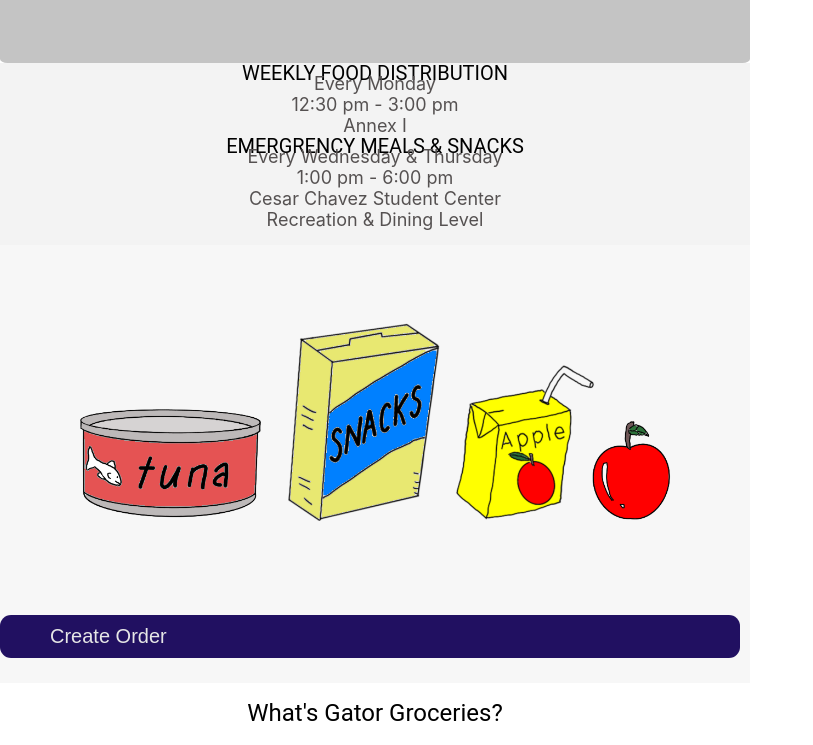
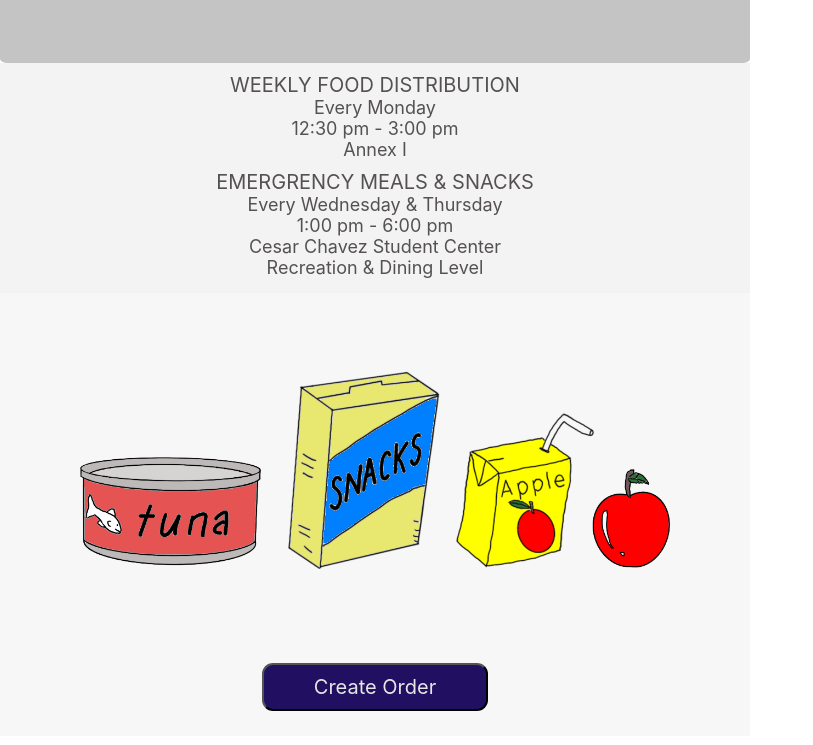
Before and after one commit to shane-au-wade/sfsu-gatorgroceries, a React (Create React App) app in the folder frontend/: page / in a window 1280 px wide. Shown: the part 340-1085 px from the top of the page, without its empty margins (0-813 px from the left). Built offline with nearby package versions, Linux system fonts and the light colour scheme.

Commit message:
trying out styled components

```diff
--- a/frontend/package.json
+++ b/frontend/package.json
@@ -10,7 +10,8 @@
     "react": "^16.12.0",
     "react-dom": "^16.12.0",
     "react-router-dom": "^5.1.2",
-    "react-scripts": "3.3.0"
+    "react-scripts": "3.3.0",
+    "styled-components": "^4.4.1"
   },
   "scripts": {
     "start": "react-scripts start",
--- a/frontend/src/components/LogoHeader.js
+++ b/frontend/src/components/LogoHeader.js
@@ -1,11 +1,22 @@
 import React from 'react'
-import Logo from '../images/logo.png'
+import logo from '../images/logo.png'
+import styled from 'styled-components'
+
+const LogoWrapper = styled.div`
+  background-color: #C4C4C4;
+  border-radius: 1%;
+`
+
+const Logo = styled.img`
+  width: 80%;
+  margin: 10% 10% 12%;
+`
 
 const LogoHeader = () => {
   return (
-    <div className='logo-wrapper'>
-      <img src={Logo} className='logo' alt='logo' />
-    </div>
+    <LogoWrapper>
+      <Logo src={logo} alt='Gator Groceries logo' />
+    </LogoWrapper>
   )
 }
 
--- a/frontend/src/components/adminHeader/adminHeader.css
+++ b/frontend/src/components/adminHeader/adminHeader.css
@@ -144,7 +144,7 @@
 }
 
 
-button {
+/*button {
     display: inline-block;
     border: none;
     width: calc(100% - 10px);
@@ -162,7 +162,7 @@ button {
     -webkit-appearance: none;
     -moz-appearance: none;
 }
-
+*/
 
 button:hover,
 button:focus {
--- a/frontend/src/components/landingPage/AboutMe.js
+++ b/frontend/src/components/landingPage/AboutMe.js
@@ -1,9 +1,21 @@
 import React from 'react'
+import styled from 'styled-components'
+
+const AboutUs = styled.div`
+  font-size: 18px;
+  padding: 30px 15px;
+`
+
+const Header = styled.h2`
+  font-size: 24px;
+  font-weight: 400;
+  margin-bottom: 10px;
+`
 
 const AboutMe = () => {
   return (
-    <div className='about-us-wrapper'>
-    <h2>What's Gator Groceries?</h2>
+    <AboutUs>
+      <Header>What's Gator Groceries?</Header>
       <br />
       Gator Groceries is a free service provided by the associated students
       in partnership with the SF/Marin Foodbank for students who are experiencing
@@ -13,7 +25,7 @@ const AboutMe = () => {
       the Cesar Chavez Student Center, these emergency food days are supplementary
       only with limited supplies. We are not open during holidays or school breaks. <br />
       <br />
-    <h2>Other Food Resources</h2>
+     <Header>Other Food Resources</Header>
      <br />
       The San Francisco Bay area has lots of amazing resources for people who are
       experiencing food insecurity. Pictured on the right is a flyer for a new pantry
@@ -22,7 +34,7 @@ const AboutMe = () => {
       This online tool has access to over 270 food pantries in the SF/Marin area. There
       are also resources on this web page to help secure other sources of food such
       as sign-up assistance for SNAP (EBT food stamps).
-  </div>
+    </AboutUs>
   )
 }
 
--- a/frontend/src/components/landingPage/CreateOrder.js
+++ b/frontend/src/components/landingPage/CreateOrder.js
@@ -1,13 +1,35 @@
 import React from 'react'
 import Food from '../../images/food.png'
 import {Link} from 'react-router-dom'
+import styled from 'styled-components'
+
+const CreateOrderWrapper = styled.div`
+  text-align: center;
+  background-color: #f7f7f7;
+  padding-bottom: 25px;
+`
+
+const FoodImage = styled.img`
+  width: 80%;
+  margin: 10% 10% 12%;
+`
+
+const Button = styled.button`
+  font-size: 20px;
+  padding: 10px 50px;
+  color: rgb(230, 230, 230);
+  background-color: #211061;
+  border-radius: 11px;
+`
 
 const CreateOrderButton = () => {
   return (
-    <div className='create-order-wrapper'>
-        <img src={Food} className='logo' alt='food' />
-        <Link to='signin'><button className='app-button'>Create Order</button></Link>
-      </div>
+    <CreateOrderWrapper>
+      <FoodImage src={Food} alt='food' />
+      <Link to='signin'>
+        <Button className='app-button'>Create Order</Button>
+      </Link>
+    </CreateOrderWrapper>
   )
 }
 
--- a/frontend/src/components/landingPage/Schedule.js
+++ b/frontend/src/components/landingPage/Schedule.js
@@ -1,18 +1,32 @@
 import React from 'react'
+import styled from 'styled-components'
+
+const SheduleWrapper = styled.div`
+  font-size: 18px;
+  background-color: #F3F3F3;
+  text-align: center;
+  padding-bottom: 15px;
+`
+
+const Header = styled.h2`
+  padding-top: 10px;
+  font-size: 20px;
+  font-weight: 400;
+`
 
 const Schedule = () => {
   return (
-    <div className='schedule-wrapper'>
-        <h2>WEEKLY FOOD DISTRIBUTION</h2>
+    <SheduleWrapper>
+        <Header>WEEKLY FOOD DISTRIBUTION</Header>
         Every Monday <br />
         12:30 pm - 3:00 pm <br />
         Annex I <br />
-        <h2>EMERGRENCY MEALS & SNACKS</h2>
+        <Header>EMERGRENCY MEALS & SNACKS</Header>
         Every Wednesday & Thursday <br />
         1:00 pm - 6:00 pm <br />
         Cesar Chavez Student Center <br />
         Recreation & Dining Level
-      </div>
+    </SheduleWrapper>
   )
 }
 
--- a/frontend/src/components/landingPage/index.js
+++ b/frontend/src/components/landingPage/index.js
@@ -1,17 +1,23 @@
 import React from 'react'
+import styled from 'styled-components'
 import LogoHeader from '../LogoHeader'
 import Schedule from './Schedule'
 import CreateOrderButton from './CreateOrder'
 import AboutMe from './AboutMe'
 
+const PageWrapper = styled.div`
+  text-align: center;
+  max-width: 750px;
+`
+
 const LandingPage = () => {
   return (
-    <div className='page-wrapper'>
+    <PageWrapper>
       <LogoHeader />
       <Schedule />
       <CreateOrderButton />
       <AboutMe />
-    </div>
+    </PageWrapper>
   )
 }
 
--- a/frontend/src/components/signIn/index.js
+++ b/frontend/src/components/signIn/index.js
@@ -1,5 +1,39 @@
 import React, {useState} from 'react'
 import LogoHeader from '../LogoHeader'
+import styled from 'styled-components'
+
+const PageWrapper = styled.div`
+  text-align: center;
+  max-width: 750px;
+`
+
+const SignInForm = styled.form`
+  padding-top: 47px;
+`
+
+const TextInput = styled.input`
+  margin-top: 22px;
+  font-size: 20px;
+  padding-left: 10px;
+  border-radius: 11px;
+  background-color: #CFC8C8;
+  color: #FFFFFF;
+  width: 70%;
+  height: 48px;
+  &::placeholder {
+    font-size: 20px;
+    color: #FFFFFF;
+  }
+`
+
+const SubmitButton = styled.input`
+  margin-top: 37px;
+  font-size: 20px;
+  padding: 10px 50px;
+  color: rgb(230, 230, 230);
+  background-color: #211061;
+  border-radius: 11px;
+`
 
 const SignIn = () => {
   const [firstName, setFirstName] = useState('')
@@ -26,15 +60,15 @@ const SignIn = () => {
   }
 
   return (
-    <div className='page-wrapper'>
+    <PageWrapper>
       <LogoHeader />
-      <form className='signin-form' onSubmit={handleSignIn}>
-        <input type='text' placeholder='First Name' value={firstName} onChange={handleFirstNameChange} required />
-        <input type='text' placeholder='Last Name' value={lastName} onChange={handleLastNameChange} required />
-        <input type='text' placeholder='Student Email' value={studentEmail} onChange={handleStudentEmailChange} required /> <br />
-        <input type='submit' value='Submit' className='app-button' />
-      </form>
-    </div>
+      <SignInForm onSubmit={handleSignIn}>
+        <TextInput type='text' placeholder='First Name' value={firstName} onChange={handleFirstNameChange} required />
+        <TextInput type='text' placeholder='Last Name' value={lastName} onChange={handleLastNameChange} required />
+        <TextInput type='text' placeholder='Student Email' value={studentEmail} onChange={handleStudentEmailChange} required /> <br />
+        <SubmitButton type='submit' value='Submit' className='app-button' />
+      </SignInForm>
+    </PageWrapper>
   )
 }
 
--- a/frontend/src/styleSheets/Admin-log-in-style.css
+++ b/frontend/src/styleSheets/Admin-log-in-style.css
@@ -1,11 +1,12 @@
-h2{
+
+/*h2{
     font-family: 'Roboto', sans-serif;
     font-style: normal;
     font-weight: normal;
     font-size: 64px;
     color: black;
     line-height: 0px;
-}
+}*/
 
 .log-in-container{
     display: flex;
--- a/frontend/src/styleSheets/App.css
+++ b/frontend/src/styleSheets/App.css
@@ -5,83 +5,6 @@
   color: #555151;
 }
 
-.page-wrapper {
-  text-align: center;
-  max-width: 750px;
-}
-
-.logo-wrapper {
-  background-color: #C4C4C4;
-  border-radius: 1%;
-}
-
-.logo {
-  width: 80%;
-  margin: 10% 10% 12%;
-}
-
-.schedule-wrapper {
-  font-size: 18px;
-  background-color: #F3F3F3;
-  text-align: center;
-  padding-bottom: 15px;
-}
-
-.schedule-wrapper h2 {
-  padding-top: 10px;
-  font-size: 20px;
-  font-weight: 400;
-}
-
-.create-order-wrapper {
-  text-align: center;
-  background-color: #f7f7f7;
-  padding-bottom: 25px;
-}
-
-.app-button {
-  font-size: 20px;
-  padding: 10px 50px;
-  color: rgb(230, 230, 230);
-  background-color: #211061;
-  border-radius: 11px;
-}
-
-.about-us-wrapper {
-  font-size: 18px;
-  padding: 30px 15px;
-}
-
-.about-us-wrapper h2 {
-  font-size: 24px;
-  font-weight: 400;
-  margin-bottom: 10px;
-}
-
-.signin-form {
-  padding-top: 47px;
-}
-
-.signin-form input[type='text'] {
-  margin-top: 22px;
-  font-size: 20px;
-  padding-left: 10px;
-  border-radius: 11px;
-  background-color: #CFC8C8;
-  color: #FFFFFF;
-  width: 70%;
-  height: 48px;
-}
-
-.signin-form input::placeholder {
-  font-size: 20px;
-  color: #FFFFFF;
-}
-
-.signin-form input[type='submit'] {
-  margin-top: 37px;
-}
-
 .AdminContentArea {
   background: #ffffff;
   height: calc(100vh - 90px);
```
Also changed, not shown: 1 other file (tests, documents, lock files or other folders). Lines whose indentation alone changed are shown as unchanged.
